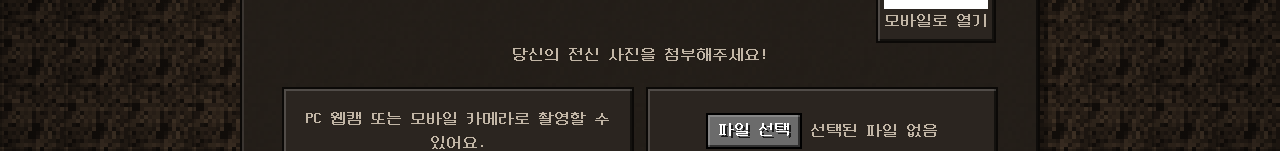
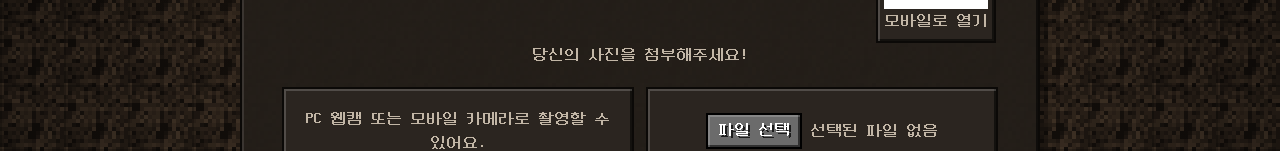
Before and after one commit to narae1073/minecraft-skinmaker, a React (Vite) app in the folder frontend/: page / in a window 1280 px wide. Shown: the part 169-320 px from the top of the page. Built offline with nearby package versions, Linux system fonts and the light colour scheme.

Commit message:
fix: update upload copy and card preview spacing

```diff
--- a/frontend/src/App.css
+++ b/frontend/src/App.css
@@ -798,6 +798,7 @@ h1 {
   justify-content: center;
   align-items: center;
   flex-wrap: wrap;
+  margin-top: 16px;
 }
 
 /* 결과 카드의 편집/다운로드 버튼은 같은 높이로 맞춘다. */
--- a/frontend/src/App.jsx
+++ b/frontend/src/App.jsx
@@ -347,7 +347,7 @@ function App() {
             <span>모바일로 열기</span>
           </a>
         </div>
-        <p>당신의 전신 사진을 첨부해주세요!</p>
+        <p>당신의 사진을 첨부해주세요!</p>
 
         <div className="upload-section">
           <input
```
Also changed, not shown: 1 other file (tests, documents, lock files or other folders).
